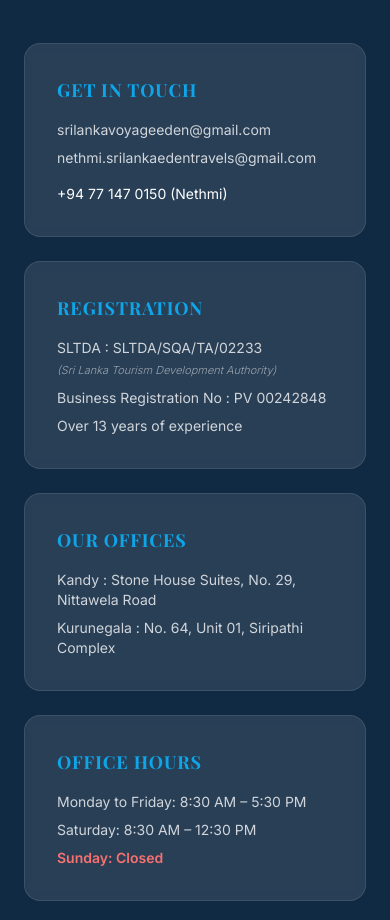
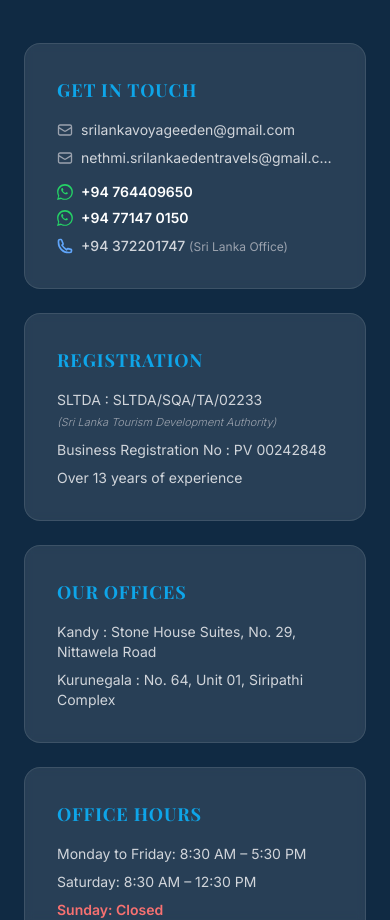
Before and after one commit to Dewni2004/Voyage-Eden, a React (Vite) app: page /en in a window 390 px wide. Shown: the part 4120-5040 px from the top of the page. Built offline with nearby package versions, Linux system fonts and the light colour scheme; no server answers; the database is empty.

Commit message:
feat: add responsive Footer component with i18n support and multi-language translation files

```diff
--- a/src/components/Footer/Footer.jsx
+++ b/src/components/Footer/Footer.jsx
@@ -86,9 +86,40 @@ const Footer = () => {
             <div className="bg-white/10 backdrop-blur-sm p-8 rounded-2xl border border-white/10">
               <h4 className="text-lg font-bold mb-4 uppercase tracking-wider text-luxury">{t('footer.contact_title')}</h4>
               <div className="space-y-2 text-sm text-gray-300">
-                <p><a href={`mailto:${t('footer.email1')},${t('footer.email2')}`} className="hover:text-white transition-colors">{t('footer.email1')}</a></p>
-                <p><a href={`mailto:${t('footer.email1')},${t('footer.email2')}`} className="hover:text-white transition-colors">{t('footer.email2')}</a></p>
-                <p className="pt-2 font-semibold text-white"><a href="https://wa.me/94771470150" target="_blank" rel="noopener noreferrer" className="hover:text-green-400 transition-colors">{t('footer.phone')}</a></p>
+                <p className="flex items-center gap-2">
+                  <svg className="w-4 h-4 text-gray-400 shrink-0" fill="none" stroke="currentColor" strokeWidth="2" viewBox="0 0 24 24">
+                    <path strokeLinecap="round" strokeLinejoin="round" d="M21.75 6.75v10.5a2.25 2.25 0 01-2.25 2.25h-15a2.25 2.25 0 01-2.25-2.25V6.75m19.5 0A2.25 2.25 0 0019.5 4.5h-15a2.25 2.25 0 00-2.25 2.25m19.5 0v.243a2.25 2.25 0 01-1.07 1.916l-7.5 4.62a2.25 2.25 0 01-2.36 0L3.32 8.91a2.25 2.25 0 01-1.07-1.916V6.75" />
+                  </svg>
+                  <a href={`mailto:${t('footer.email1')}`} className="hover:text-white transition-colors truncate">{t('footer.email1')}</a>
+                </p>
+                <p className="flex items-center gap-2">
+                  <svg className="w-4 h-4 text-gray-400 shrink-0" fill="none" stroke="currentColor" strokeWidth="2" viewBox="0 0 24 24">
+                    <path strokeLinecap="round" strokeLinejoin="round" d="M21.75 6.75v10.5a2.25 2.25 0 01-2.25 2.25h-15a2.25 2.25 0 01-2.25-2.25V6.75m19.5 0A2.25 2.25 0 0019.5 4.5h-15a2.25 2.25 0 00-2.25 2.25m19.5 0v.243a2.25 2.25 0 01-1.07 1.916l-7.5 4.62a2.25 2.25 0 01-2.36 0L3.32 8.91a2.25 2.25 0 01-1.07-1.916V6.75" />
+                  </svg>
+                  <a href={`mailto:${t('footer.email2')}`} className="hover:text-white transition-colors truncate">{t('footer.email2')}</a>
+                </p>
+                <div className="flex flex-wrap gap-x-4 gap-y-1.5 pt-1.5">
+                  <p className="flex items-center gap-2">
+                    <svg className="w-4 h-4 text-[#25D366] shrink-0" fill="currentColor" viewBox="0 0 24 24">
+                      <path d="M.057 24l1.687-6.163c-1.041-1.804-1.588-3.849-1.587-5.946C.06 5.348 5.397.01 11.957.01c3.18.001 6.167 1.24 8.413 3.488 2.247 2.248 3.485 5.237 3.483 8.417-.004 6.557-5.342 11.897-11.9 11.897h-.008c-1.988 0-3.943-.546-5.683-1.448L0 24zM6.305 20.78a9.882 9.882 0 005.683 1.448h.005c5.385 0 9.768-4.386 9.771-9.771.002-2.61-1.013-5.064-2.859-6.91a9.712 9.712 0 00-6.91-2.859C6.545 2.688 2.16 7.072 2.158 12.457c-.001 1.72.45 3.397 1.305 4.887l-1.01 3.693 3.852-.957zM16.098 13.1c-.26-.13-1.53-.756-1.77-.84-.23-.09-.4-.13-.57.13-.17.26-.66.83-.81.99-.15.17-.3.19-.56.06-.26-.13-1.1-.4-2.1-1.3-.77-.69-1.3-1.54-1.45-1.8-.15-.26-.02-.4.11-.53.12-.12.26-.31.39-.46.13-.15.17-.26.26-.43.09-.17.04-.32-.02-.45-.06-.13-.57-1.37-.78-1.88-.2-.5-.4-.43-.57-.44-.14-.01-.31-.01-.48-.01s-.44.06-.67.31c-.23.25-.87.85-.87 2.07s.89 2.4 1.01 2.56c.12.17 1.75 2.67 4.23 3.74.59.26 1.05.41 1.41.52.59.19 1.13.16 1.56.1.48-.07 1.53-.62 1.74-1.21.21-.59.21-1.09.15-1.21-.06-.12-.22-.19-.48-.32z"/>
+                    </svg>
+                    <a href="https://wa.me/94764409650" target="_blank" rel="noopener noreferrer" className="hover:text-green-400 transition-colors font-semibold text-white">+94 764409650</a>
+                  </p>
+                  <p className="flex items-center gap-2">
+                    <svg className="w-4 h-4 text-[#25D366] shrink-0" fill="currentColor" viewBox="0 0 24 24">
+                      <path d="M.057 24l1.687-6.163c-1.041-1.804-1.588-3.849-1.587-5.946C.06 5.348 5.397.01 11.957.01c3.18.001 6.167 1.24 8.413 3.488 2.247 2.248 3.485 5.237 3.483 8.417-.004 6.557-5.342 11.897-11.9 11.897h-.008c-1.988 0-3.943-.546-5.683-1.448L0 24zM6.305 20.78a9.882 9.882 0 005.683 1.448h.005c5.385 0 9.768-4.386 9.771-9.771.002-2.61-1.013-5.064-2.859-6.91a9.712 9.712 0 00-6.91-2.859C6.545 2.688 2.16 7.072 2.158 12.457c-.001 1.72.45 3.397 1.305 4.887l-1.01 3.693 3.852-.957zM16.098 13.1c-.26-.13-1.53-.756-1.77-.84-.23-.09-.4-.13-.57.13-.17.26-.66.83-.81.99-.15.17-.3.19-.56.06-.26-.13-1.1-.4-2.1-1.3-.77-.69-1.3-1.54-1.45-1.8-.15-.26-.02-.4.11-.53.12-.12.26-.31.39-.46.13-.15.17-.26.26-.43.09-.17.04-.32-.02-.45-.06-.13-.57-1.37-.78-1.88-.2-.5-.4-.43-.57-.44-.14-.01-.31-.01-.48-.01s-.44.06-.67.31c-.23.25-.87.85-.87 2.07s.89 2.4 1.01 2.56c.12.17 1.75 2.67 4.23 3.74.59.26 1.05.41 1.41.52.59.19 1.13.16 1.56.1.48-.07 1.53-.62 1.74-1.21.21-.59.21-1.09.15-1.21-.06-.12-.22-.19-.48-.32z"/>
+                    </svg>
+                    <a href="https://wa.me/94771470150" target="_blank" rel="noopener noreferrer" className="hover:text-green-400 transition-colors font-semibold text-white">+94 77147 0150</a>
+                  </p>
+                </div>
+                <p className="flex items-center gap-2">
+                  <svg className="w-4 h-4 text-blue-400 shrink-0" fill="none" stroke="currentColor" strokeWidth="2.5" viewBox="0 0 24 24">
+                    <path strokeLinecap="round" strokeLinejoin="round" d="M2.25 6.75c0 8.284 6.716 15 15 15h2.25a2.25 2.25 0 002.25-2.25v-1.372c0-.516-.351-.966-.852-1.091l-4.423-1.106c-.44-.11-.902.055-1.173.417l-.97 1.293c-2.824-1.806-5.122-4.104-6.926-6.927l1.293-.97c.363-.271.527-.734.417-1.173L6.963 3.102a1.125 1.125 0 00-1.091-.852H4.5A2.25 2.25 0 002.25 4.5v2.25z" />
+                  </svg>
+                  <a href="tel:+94372201747" className="hover:text-white transition-colors font-medium text-gray-300">
+                    +94 372201747 <span className="text-xs text-gray-400">({t('footer.office_label', 'Oficina en Sri Lanka')})</span>
+                  </a>
+                </p>
               </div>
             </div>
 
--- a/src/locales/de/translation.json
+++ b/src/locales/de/translation.json
@@ -34,6 +34,7 @@
       "email1": "srilankavoyageeden@gmail.com",
       "email2": "nethmi.srilankaedentravels@gmail.com",
       "phone": "+94 77 147 0150 (Nethmi)",
+      "office_label": "Büro in Sri Lanka",
       "sltda_reg": "SLTDA : SLTDA/SQA/TA/02233",
       "office1": "Oficina: Stone House Suites, No 38, Nittawela Road Kandy, Sri Lanka",
       "office2": "Sucursal en Kurunegala: No. 64, 4th floor, Siripathi Complex, Bauddaloka Rd, Kurunegala, Sri Lanka"
--- a/src/locales/en/translation.json
+++ b/src/locales/en/translation.json
@@ -34,6 +34,7 @@
       "email1": "srilankavoyageeden@gmail.com",
       "email2": "nethmi.srilankaedentravels@gmail.com",
       "phone": "+94 77 147 0150 (Nethmi)",
+      "office_label": "Sri Lanka Office",
       "sltda_reg": "SLTDA : SLTDA/SQA/TA/02233",
       "office1": "Kandy : Stone House Suites, No. 29, Nittawela Road",
       "office2": "Kurunegala : No. 64, Unit 01, Siripathi Complex"
--- a/src/locales/es/translation.json
+++ b/src/locales/es/translation.json
@@ -18,7 +18,7 @@
       "brandName": "Sri Lanka Viyajes Eden"
     },
     "footer": {
-      "description": "Sri Lanka Viyajes Eden forma parte de un grupo de empresas consolidado en el sector del turismo receptivo en Sri Lanka. Con más de {{years}} años de experiencia, nos especializamos en la creación de viajes auténticos y personalizados que muestran la belleza y cultura de Sri Lanka.",
+      "description": "Sri Lanka Eden Travels forma parte de un grupo de empresas bien establecido que opera en el sector del turismo receptivo en Sri Lanka. Con más de 13 años de experiencia en la industria, nos especializamos en ofrecer experiencias de viaje auténticas y personalizadas que muestran la verdadera belleza y cultura de Sri Lanka, manteniendo prácticas éticas y promoviendo el turismo responsable.",
       "b2b": "Para asociaciones B2B",
       "contact_title": "Ponte en contacto",
       "registration_title": "Registro",
@@ -31,9 +31,10 @@
       "hours_saturday": "Sábado: 8:30 AM – 12:30 PM",
       "hours_sunday": "Domingo: Cerrado",
       "copyright": "Copyright © 2012-2026 Viajes Eden (pvt) Ltd. All Rights Reserved.",
-      "email1": "srilankavoyageeden@gmail.com",
-      "email2": "nethmi.srilankaedentravels@gmail.com",
-      "phone": "+94 77 147 0150 (Nethmi)",
+      "email1": "info@srilankaviajeseden.com",
+      "email2": "srilankaviajeseden@gmail.com",
+      "phone": "+94 764409650 / +94 77147 0150",
+      "office_label": "Oficina en Sri Lanka",
       "sltda_reg": "SLTDA : SLTDA/SQA/TA/02233",
       "office1": "Sucursal en Kandy: Stone House Suites, No 38, Nittawela Road Kandy, Sri Lanka",
       "office2": "Sucursal en Kurunegala: No. 64, 4th floor, Siripathi Complex, Bauddaloka Rd, Kurunegala, Sri Lanka"
--- a/src/locales/fr/translation.json
+++ b/src/locales/fr/translation.json
@@ -34,6 +34,7 @@
       "email1": "srilankavoyageeden@gmail.com",
       "email2": "nethmi.srilankaedentravels@gmail.com",
       "phone": "+94 77 147 0150 (Nethmi)",
+      "office_label": "Bureau au Sri Lanka",
       "sltda_reg": "SLTDA : SLTDA/SQA/TA/02233",
       "office1": "Kandy : Stone House Suites, No. 29, Nittawela Road",
       "office2": "Kurunegala : No. 64, Unit 01, Siripathi Complex"
--- a/src/locales/it/translation.json
+++ b/src/locales/it/translation.json
@@ -34,6 +34,7 @@
       "email1": "srilankavoyageeden@gmail.com",
       "email2": "nethmi.srilankaedentravels@gmail.com",
       "phone": "+94 77 147 0150 (Nethmi)",
+      "office_label": "Ufficio in Sri Lanka",
       "sltda_reg": "SLTDA : SLTDA/SQA/TA/02233",
       "office1": "Kandy : Stone House Suites, No. 29, Nittawela Road",
       "office2": "Kurunegala : No. 64, Unit 01, Siripathi Complex"
```
